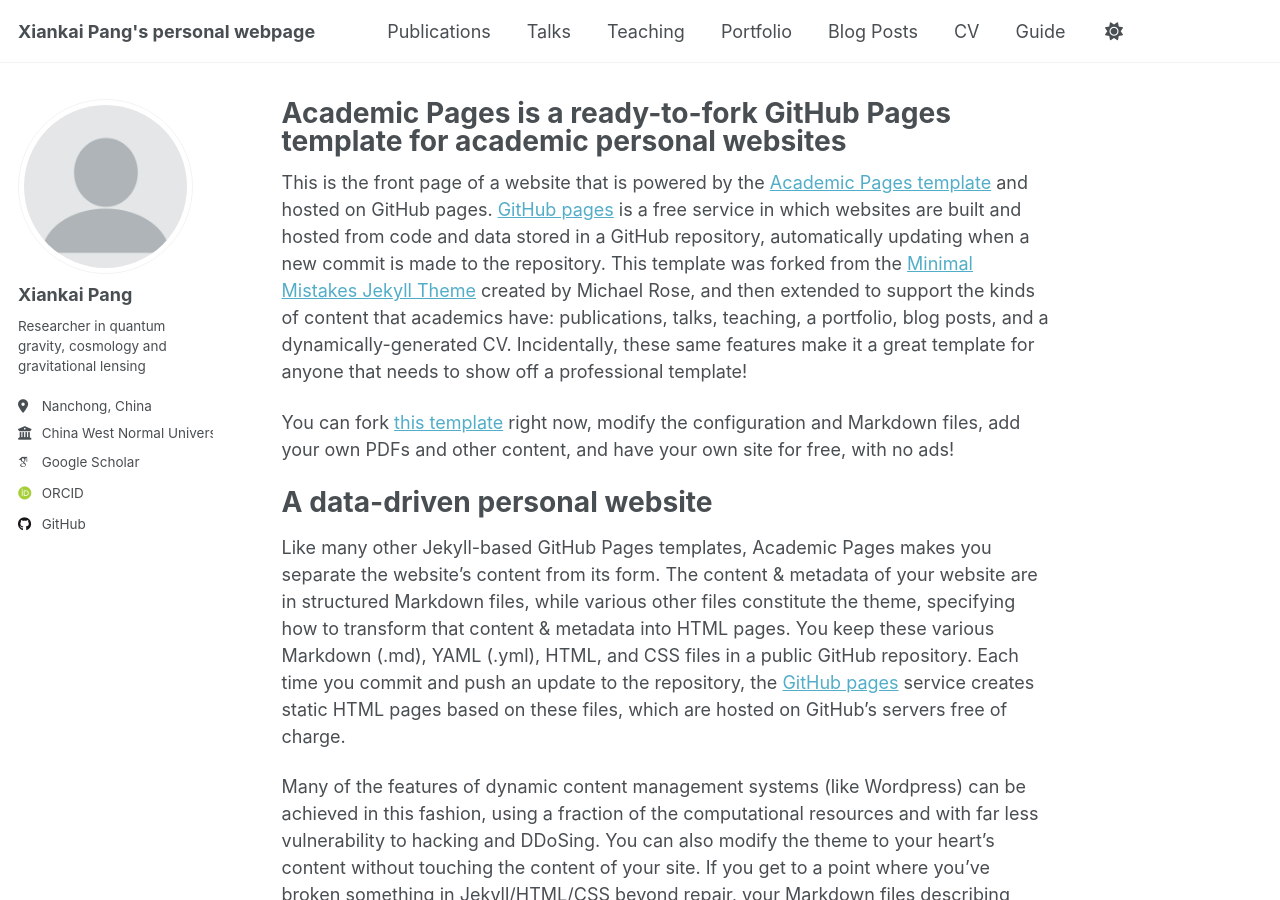
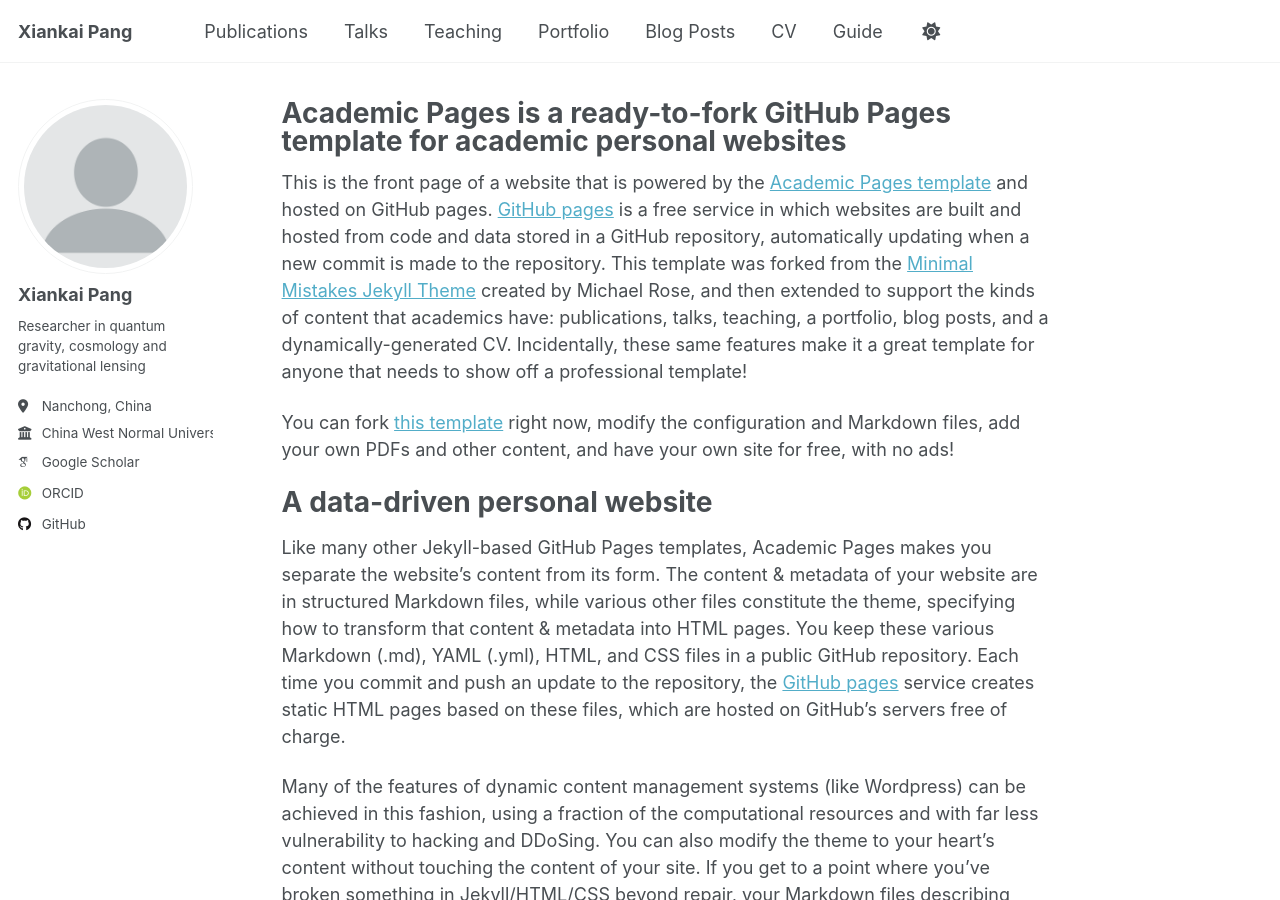
Before and after one commit to NineBeans2/NineBeans2.github.io, a Jekyll site: the page built from _pages/about.md, in a window 1280 px wide and 900 px high. Built offline with Jekyll 4.4.1, drawn with Linux system fonts in a browser that asks for light colours; some web fonts are replaced; a script that is not in the unit is left out.

Commit message:
title change

```diff
--- a/_config.yml
+++ b/_config.yml
@@ -9,7 +9,7 @@
 # Basic Site Settings
 locale                   : "en-US"
 site_theme               : "default"
-title                    : "Xiankai Pang's personal webpage"
+title                    : "Xiankai Pang"
 title_separator          : " "
 name                     : &name "Xiankai Pang"
 description              : &description "Researcher in quantum gravity, cosmology and gravitational lensing"
```
